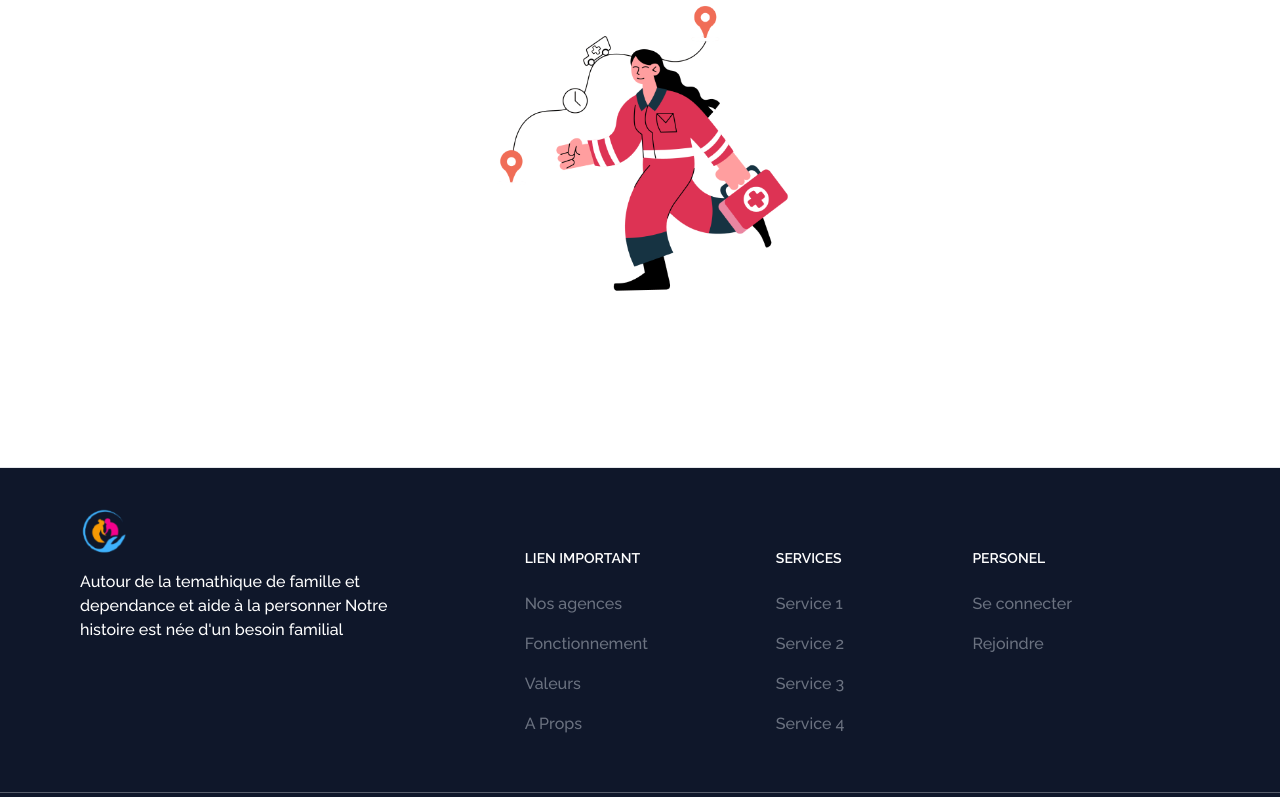
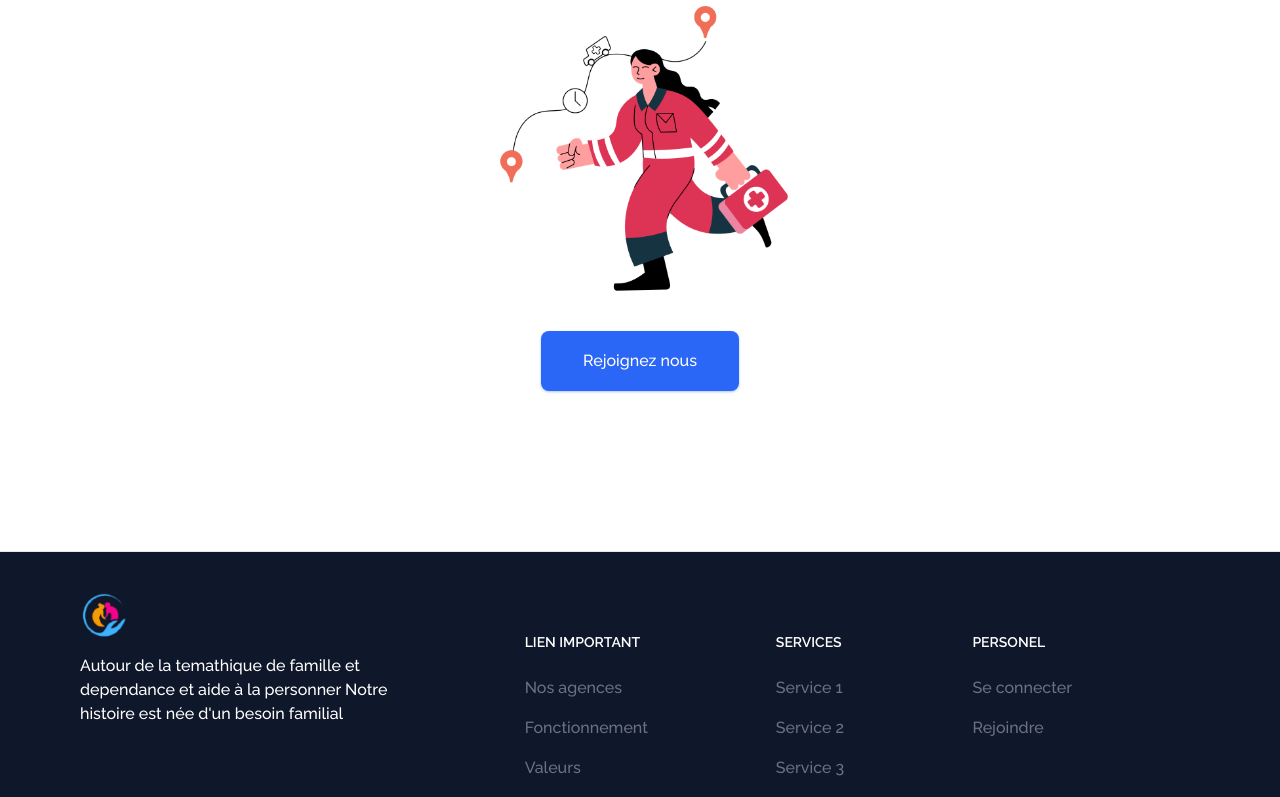
Before and after one commit to laitassou/sahha-front, a React (Create React App) app: page / in a window 1280 px wide. Shown: the part 4258-5055 px from the top of the page. Built offline with nearby package versions, Linux system fonts and the light colour scheme; what tailwindcss-debug-screens would draw is missing.

Commit message:
Add button on histoire section

```diff
--- a/src/views/Home/Histoire/index.jsx
+++ b/src/views/Home/Histoire/index.jsx
@@ -1,4 +1,5 @@
 import { BodySection } from 'components/common/BodySection';
+import Button from 'components/common/Button';
 import SectionTitle from 'components/common/SectionTitle';
 
 const Histoire = () => {
@@ -14,9 +15,10 @@ const Histoire = () => {
 						eveniet corporis sit! Repellat?
 					</p>
 				</SectionTitle>
-				<div className="max-w-xs mx-auto">
+				<div className="max-w-xs mx-auto mb-6">
 					<img src="/assets/illustrations/about.png" alt="About png" />
 				</div>
+				<Button>Rejoignez nous</Button>
 			</div>
 		</BodySection>
 	);
```
